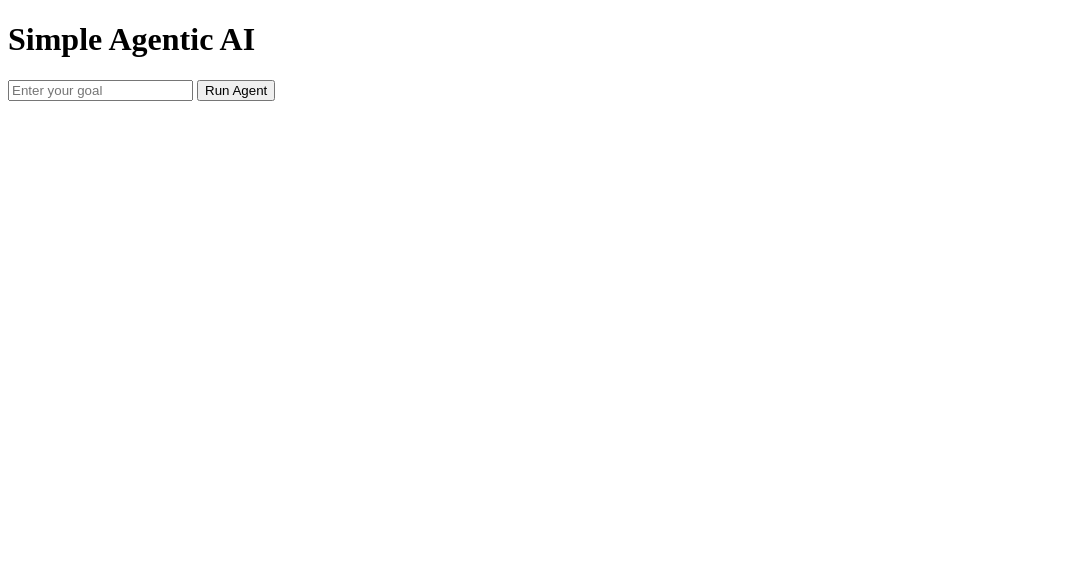
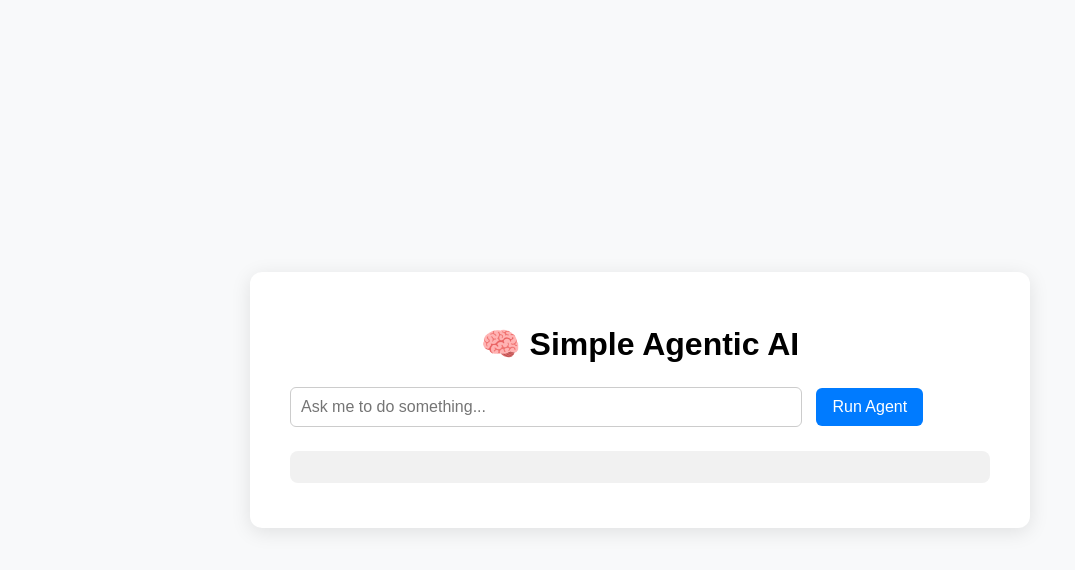
Before and after one commit to mustejab/agentic-ai-js, a website: page public/index.html in a window 1280 px wide. Shown: the whole page, without its empty margins (0-1075 px from the left). Drawn offline with Linux system fonts and the light colour scheme.

Commit message:
Updated index.html and index.js

```diff
--- a/public/index.html
+++ b/public/index.html
@@ -4,23 +4,84 @@
   <meta charset="UTF-8" />
   <meta name="viewport" content="width=device-width, initial-scale=1.0"/>
   <title>Simple Agentic AI</title>
+  <style>
+    body {
+      font-family: Arial, sans-serif;
+      background: #f8f9fa;
+      margin: 0;
+      padding: 0;
+      display: flex;
+      align-items: center;
+      justify-content: center;
+      height: 100vh;
+    }
+    .container {
+      background: white;
+      padding: 2rem 2.5rem;
+      border-radius: 12px;
+      box-shadow: 0 4px 20px rgba(0, 0, 0, 0.1);
+      max-width: 700px;
+      width: 100%;
+    }
+    h1 {
+      text-align: center;
+      margin-bottom: 1.5rem;
+    }
+    input {
+      width: 70%;
+      padding: 10px;
+      font-size: 16px;
+      margin-right: 10px;
+      border: 1px solid #ccc;
+      border-radius: 6px;
+    }
+    button {
+      padding: 10px 16px;
+      font-size: 16px;
+      border: none;
+      background-color: #007bff;
+      color: white;
+      border-radius: 6px;
+      cursor: pointer;
+    }
+    button:hover {
+      background-color: #0056b3;
+    }
+    pre {
+      margin-top: 1.5rem;
+      white-space: pre-wrap;
+      background: #f1f1f1;
+      padding: 1rem;
+      border-radius: 8px;
+    }
+  </style>
 </head>
 <body>
-  <h1>Simple Agentic AI</h1>
-  <input type="text" id="goal" placeholder="Enter your goal" />
+  <div class="container">
+    <h1>🧠 Simple Agentic AI</h1>
+    <div>
+      <input type="text" id="goal" placeholder="Ask me to do something..." />
       <button onclick="sendGoal()">Run Agent</button>
+    </div>
     <pre id="result"></pre>
+  </div>
 
   <script>
     async function sendGoal() {
       const goal = document.getElementById('goal').value;
+      const resultBox = document.getElementById('result');
+      resultBox.innerText = "🕐 Thinking...";
+      try {
         const res = await fetch('/agent', {
           method: 'POST',
           headers: { 'Content-Type': 'application/json' },
           body: JSON.stringify({ goal })
         });
         const data = await res.json();
-      document.getElementById('result').innerText = data.result || data.error;
+        resultBox.innerText = data.result || data.error || "❌ Something went wrong.";
+      } catch (err) {
+        resultBox.innerText = "❌ Error: " + err.message;
+      }
     }
   </script>
 </body>
```
Also changed, not shown: index.js (+36 -17 lines), 1 other file. Lines whose indentation alone changed are shown as unchanged.
